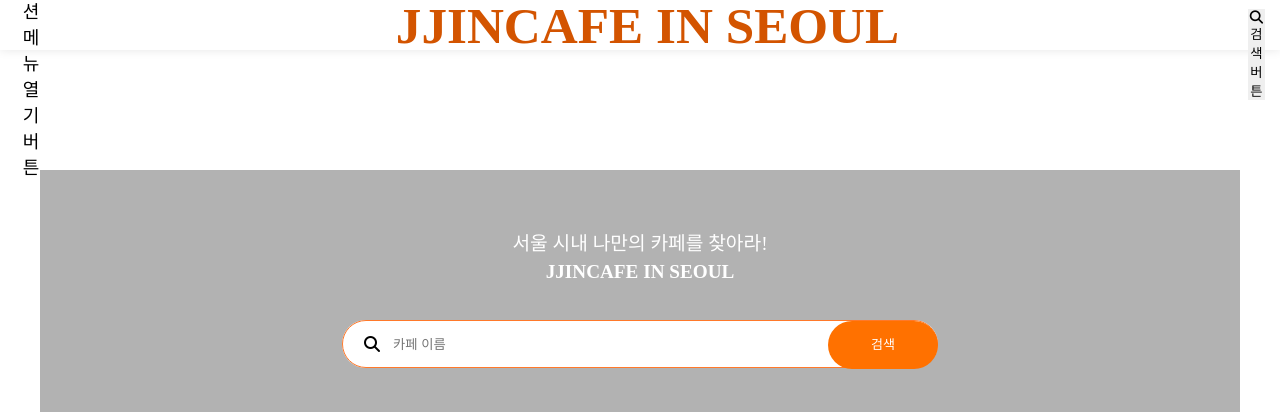
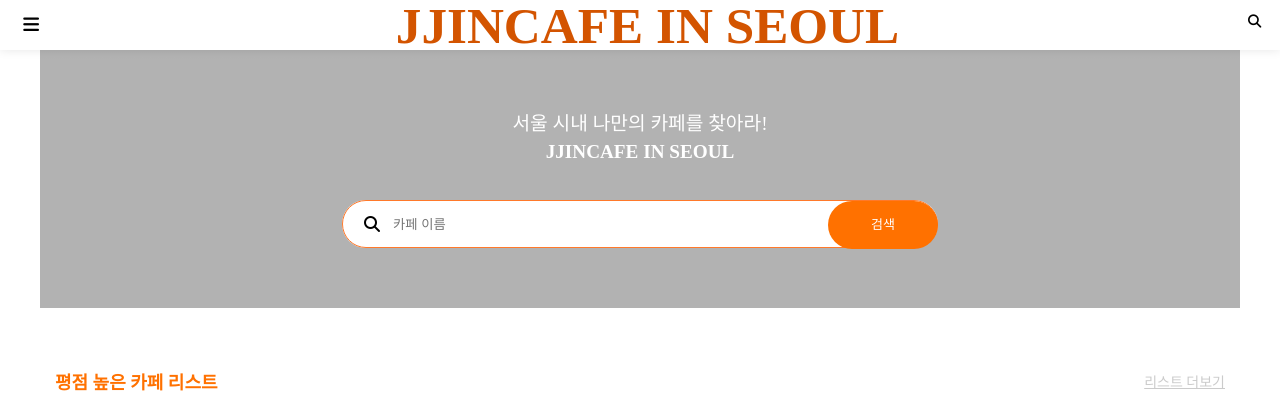
Before and after one commit to devRonPark/3_frontend_ron_cafe_curation, a website: page public/html/main.html in a window 1280 px wide. Shown: the top 412 px of the page. Drawn offline with Linux system fonts and the light colour scheme.

Commit message:
feat: screen-reader-text 클래스 추가 및 reset css 코드 수정 #3

```diff
--- a/public/css/common.css
+++ b/public/css/common.css
@@ -12,11 +12,18 @@ input:focus {
   overflow: hidden;
   clip-path: polygon(0 0, 0 0, 0 0);
 }
+.screen-reader-text {
+  position: absolute;
+  width: 1px;
+  height: 1px;
+  margin: -1px;
+  overflow: hidden;
+  clip-path: polygon(0 0, 0 0, 0 0);
+}
 #content {
   display: flex;
   justify-content: center;
   align-items: center;
-  padding-top: 120px;
 }
 #content > article {
   width: 1200px;
--- a/public/css/reset.css
+++ b/public/css/reset.css
@@ -74,6 +74,7 @@ figure {
   margin: 0;
 }
 button {
+  background: none;
   border: none;
   outline: 0;
   padding: 0;
```
